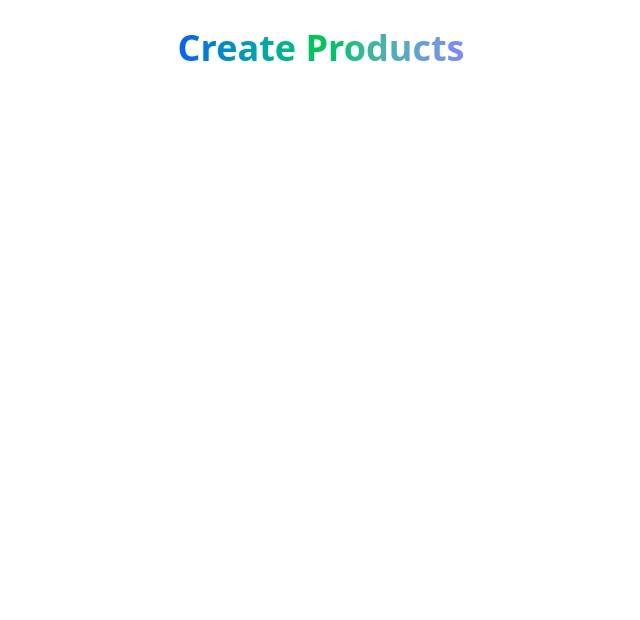
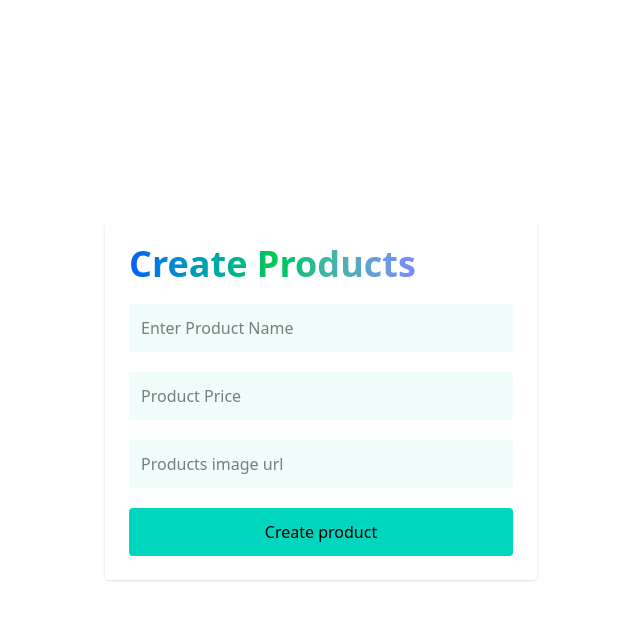
Before and after one commit to Careyogola/fullstack-development, a React (Vite) app in the folder frontend/: page /create in a window 1280 px wide. Shown: the top 620 px of the page, without its empty margins (319-959 px from the left). Built offline with nearby package versions, Linux system fonts and the light colour scheme.

Commit message:
products form

```diff
--- a/frontend/src/pages/createpage.jsx
+++ b/frontend/src/pages/createpage.jsx
@@ -2,10 +2,35 @@ import React from 'react'
 
 const Createpage = () => {
   return (
-    <div className='flex flex-col items-center justify-center p-7'>
-      <p className='text-4xl font-bold bg-gradient-to-r from-blue-600 via-green-500 to-indigo-400 inline-block text-transparent bg-clip-text'>Create Products</p>
+    <div className='flex flex-col items-center justify-center p-7 h-screen'>
+      <div className='border-none shadow rounded p-6'>
+      <p className='text-4xl mb-5 font-bold bg-gradient-to-r from-blue-600 via-green-500 to-indigo-400 inline-block text-transparent bg-clip-text'>Create Products</p>
+
+      <form className='flex flex-col gap-5'>
+        <input
+          placeholder='Enter Product Name'
+          name='name'
+          type='text'
+          className='w-96 h-12 px-3 py-3 bg-teal-50'
+        />
+        <input
+          placeholder='Product Price'
+          name='name'
+          type='number'
+          className='w-96 h-12 px-3 py-3 bg-teal-50'
+        />
+        <input
+          placeholder='Products image url'
+          name='name'
+          type='text'
+          className='w-96 h-12 px-3 py-3 bg-teal-50'
+        />
+        <button className='px-10 py-3 border-none bg-teal-400 rounded hover:cursor-pointer'>Create product
+        </button>
+      </form>
+    </div>
     </div>
   )
 }
 
-export default Createpage
+export default Createpage;
```
